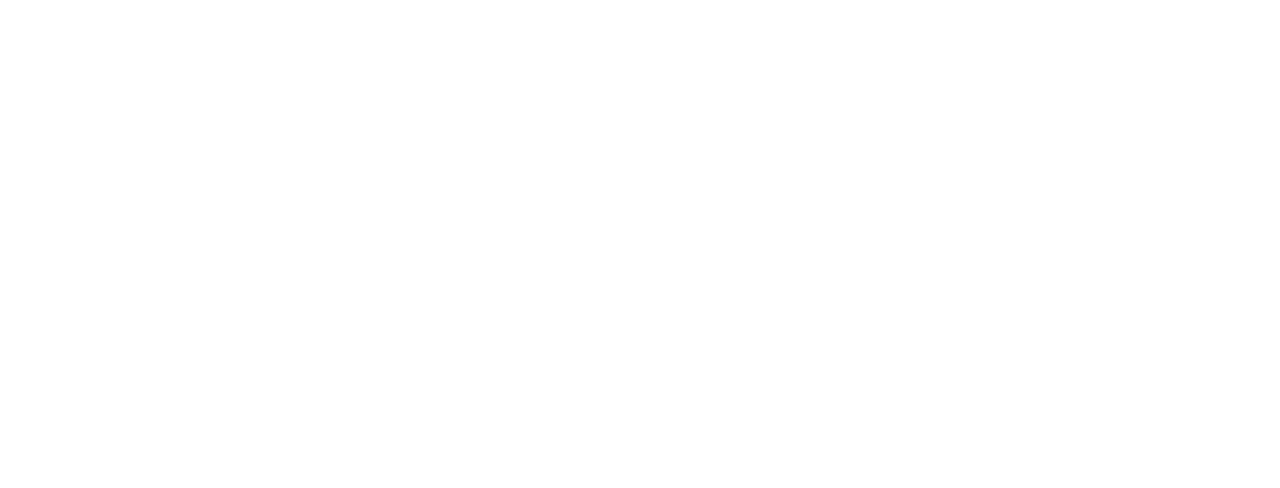
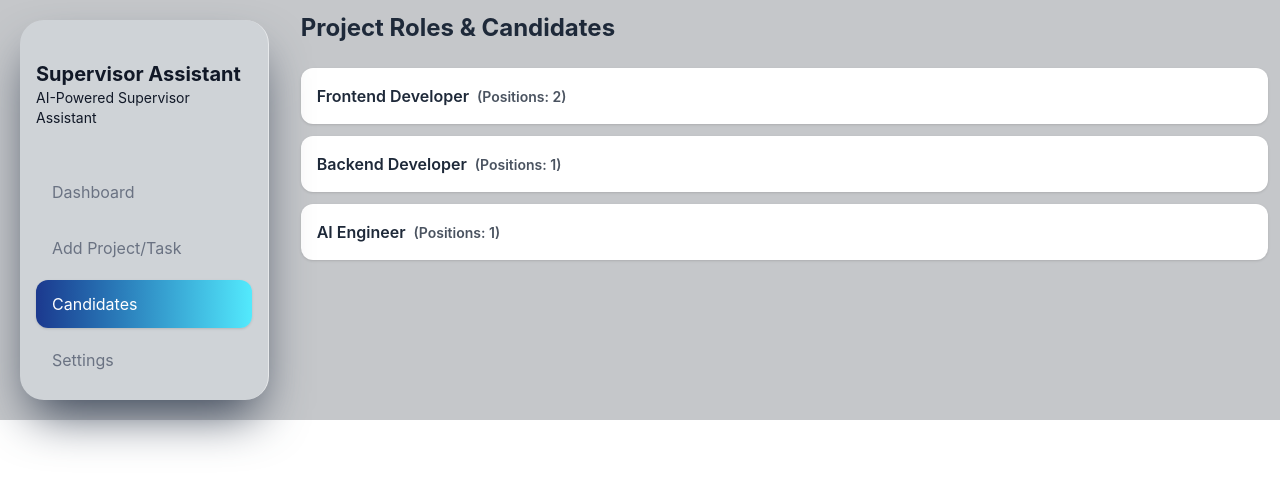
Before and after one commit to MaddiePst/ai-supervisor-app, a React app in the folder Frontend/: page /candidates in a window 1280 px wide. Before the commit this address had no page. Shown: the top 488 px of the page. Built offline with nearby package versions, Linux system fonts and the light colour scheme; the HTML template or start-up script is replaced by a standard one.

Commit message:
Candidate

```diff
--- /dev/null
+++ b/Frontend/src/Components/Candidate/CandidateSuggestion.jsx
@@ -0,0 +1,141 @@
+import React, { useState, useEffect } from "react";
+
+export default function CandidateSuggestions({ role, hiredIds, onHire }) {
+  const INITIAL_COUNT = 4;
+  const LOAD_MORE_COUNT = 4;
+
+  const [visibleCount, setVisibleCount] = useState(INITIAL_COUNT);
+
+  // Mock candidates (replace with real data later)
+  const candidates = Array.from({ length: 12 }, (_, i) => i + 1);
+
+  const visibleCandidates = candidates.slice(0, visibleCount);
+  const hasMore = visibleCount < candidates.length;
+
+  // ✅ Reset when role changes
+  useEffect(() => {
+    setVisibleCount(INITIAL_COUNT);
+  }, [role]);
+
+  const handleClick = () => {
+    if (hasMore) {
+      setVisibleCount((prev) =>
+        Math.min(prev + LOAD_MORE_COUNT, candidates.length),
+      );
+    } else {
+      setVisibleCount(INITIAL_COUNT);
+    }
+  };
+
+  return (
+    <div className="mt-3">
+      {/* CANDIDATES */}
+      <div className="grid grid-cols-2 gap-3 transition-all duration-300">
+        {visibleCandidates.map((id) => {
+          const isHired = hiredIds.includes(id);
+
+          return (
+            <div
+              key={id}
+              className={`p-3 rounded-xl shadow transition ${
+                isHired
+                  ? "bg-taupe-400 text-gray-800"
+                  : "bg-gray-300 text-gray-800"
+              }`}
+            >
+              <div className="flex justify-between items-center">
+                <p className="font-semibold">Candidate {id}</p>
+
+                <button
+                  onClick={(e) => {
+                    e.stopPropagation();
+                    onHire(role.id, id);
+                  }}
+                  disabled={!isHired && hiredIds.length >= role.count}
+                  className={`border-2 rounded-2xl px-3 py-1 transition ${
+                    isHired
+                      ? "border-gray-700 text-gray-700"
+                      : "border-cyan-800 text-gray-700"
+                  } disabled:opacity-50 disabled:cursor-not-allowed`}
+                >
+                  {isHired ? "✕" : "Hire"}
+                </button>
+              </div>
+
+              <p className="text-sm text-gray-700">Match: {80 + id}%</p>
+
+              <div className="flex gap-2 mt-2 flex-wrap">
+                {(role.skills || role.suggestions || []).map((item) => (
+                  <span
+                    key={item}
+                    className="bg-blue-300 px-2 py-1 text-xs rounded-xl"
+                  >
+                    {item}
+                  </span>
+                ))}
+              </div>
+            </div>
+          );
+        })}
+      </div>
+      {hiredIds.length >= role.count && (
+        <p className="text-sm text-white mt-3 text-center">
+          All positions filled
+        </p>
+      )}
+
+      {/* BUTTON (only if needed) */}
+      {candidates.length > INITIAL_COUNT && (
+        <div className="mt-4 text-center">
+          <button
+            className="px-4 py-2 text-sm rounded-lg  text-white transition flex items-center gap-2 justify-center mx-auto"
+            onClick={(e) => {
+              e.stopPropagation(); // 🔥 THIS FIXES IT
+              handleClick();
+            }}
+          >
+            {hasMore ? (
+              <>
+                {/* DOWN ICON */}
+                <svg
+                  xmlns="http://www.w3.org/2000/svg"
+                  fill="none"
+                  viewBox="0 0 24 24"
+                  strokeWidth={1.5}
+                  stroke="currentColor"
+                  className="w-5 h-5"
+                >
+                  <path
+                    strokeLinecap="round"
+                    strokeLinejoin="round"
+                    d="M3 4.5h14.25M3 9h9.75M3 13.5h9.75m4.5-4.5v12m0 0-3.75-3.75M17.25 21 21 17.25"
+                  />
+                </svg>
+                Show More
+              </>
+            ) : (
+              <>
+                {/* UP ICON */}
+                <svg
+                  xmlns="http://www.w3.org/2000/svg"
+                  fill="none"
+                  viewBox="0 0 24 24"
+                  strokeWidth={1.5}
+                  stroke="currentColor"
+                  className="w-5 h-5"
+                >
+                  <path
+                    strokeLinecap="round"
+                    strokeLinejoin="round"
+                    d="M3 4.5h14.25M3 9h9.75M3 13.5h5.25m5.25-.75L17.25 9m0 0L21 12.75M17.25 9v12"
+                  />
+                </svg>
+                Show Less
+              </>
+            )}
+          </button>
+        </div>
+      )}
+    </div>
+  );
+}
--- a/Frontend/src/Components/Sidebar.jsx
+++ b/Frontend/src/Components/Sidebar.jsx
@@ -29,9 +29,9 @@
         </NavLink>
 
         <NavLink
-          to="/menuItem2"
+          to="/candidates"
           className={({ isActive }) =>`${linkStyle} ${isActive ? activeStyle : ""}`}>
-          Menu Item 2
+          Candidates
         </NavLink>
 
         <NavLink
--- /dev/null
+++ b/Frontend/src/Pages/Candidates.jsx
@@ -0,0 +1,104 @@
+import React, { useState } from "react";
+import Sidebar from "../Components/Sidebar";
+import CandidateSuggestions from "../Components/Candidate/CandidateSuggestion";
+
+export default function Candidate() {
+  const [selectedRole, setSelectedRole] = useState(null);
+  const [hiredMap, setHiredMap] = useState({});
+  // structure: { [roleId]: [candidateIds] }
+
+  const activeStyle =
+    "bg-gradient-to-r from-blue-900 to-cyan-300 text-white shadow";
+
+  const roles = [
+    {
+      id: 1,
+      name: "Frontend Developer",
+      count: 2,
+      skills: ["React", "CSS", "JavaScript"],
+    },
+    {
+      id: 2,
+      name: "Backend Developer",
+      count: 1,
+      suggestions: ["Node.js Developer", "API Engineer", "Database Engineer"],
+    },
+    {
+      id: 3,
+      name: "AI Engineer",
+      count: 1,
+      suggestions: ["ML Engineer", "Data Scientist", "NLP Specialist"],
+    },
+  ];
+
+  const handleRoleClick = (role) => {
+    if (selectedRole?.id === role.id) {
+      setSelectedRole(null); // toggle off
+    } else {
+      setSelectedRole(role);
+    }
+  };
+  const handleHire = (roleId, candidateId) => {
+    setHiredMap((prev) => {
+      const roleHires = prev[roleId] || [];
+
+      // already hired → remove
+      if (roleHires.includes(candidateId)) {
+        return {
+          ...prev,
+          [roleId]: roleHires.filter((id) => id !== candidateId),
+        };
+      }
+
+      // hire new
+      return {
+        ...prev,
+        [roleId]: [...roleHires, candidateId],
+      };
+    });
+  };
+
+  return (
+    <div className="bg-[#c5c7ca] text-gray-800 flex">
+      <Sidebar />
+
+      <div className="p-3 w-5xl">
+        <h2 className="text-2xl font-bold mb-6">Project Roles & Candidates</h2>
+
+        <div className="space-y-3">
+          {roles.map((role) => {
+            const isActive = selectedRole?.id === role.id;
+            const hiredCount = hiredMap[role.id]?.length || 0;
+            const remaining = role.count - hiredCount;
+
+            return (
+              <div
+                key={role.id}
+                onClick={() => handleRoleClick(role)}
+                className={`p-4 rounded-xl cursor-pointer transition ${
+                  isActive ? activeStyle : "bg-white hover:bg-gray-100 shadow"
+                }`}
+              >
+                <h3 className="font-semibold">
+                  {role.name}
+                  <span className="text-sm ml-2 opacity-80">
+                    (Positions: {remaining})
+                  </span>
+                </h3>
+
+                {/* ✅ SHOW CANDIDATES UNDER SELECTED ROLE */}
+                {isActive && (
+                  <CandidateSuggestions
+                    role={role}
+                    hiredIds={hiredMap[role.id] || []}
+                    onHire={handleHire}
+                  />
+                )}
+              </div>
+            );
+          })}
+        </div>
+      </div>
+    </div>
+  );
+}
--- a/Frontend/src/Router/AppRouter.jsx
+++ b/Frontend/src/Router/AppRouter.jsx
@@ -5,6 +5,7 @@
 import Dashboard from "../Pages/Dashboard";
 import Settings from "../Pages/Settings";
 import AddProject from "../Pages/AddProject";
+import Candidates from "../Pages/Candidates";
 
 export default function AppRouter() {
   return <BrowserRouter>
@@ -14,7 +15,7 @@
         <Route path="/register" element={<Register />} />
         <Route path="/dashboard" element={<Dashboard />} />
         <Route path="/addproject" element={<AddProject />} />
-
+        <Route path="/candidates" element={<Candidates />} />
         <Route path="/settings" element={<Settings />} />
       </Routes>
     </BrowserRouter>
```
